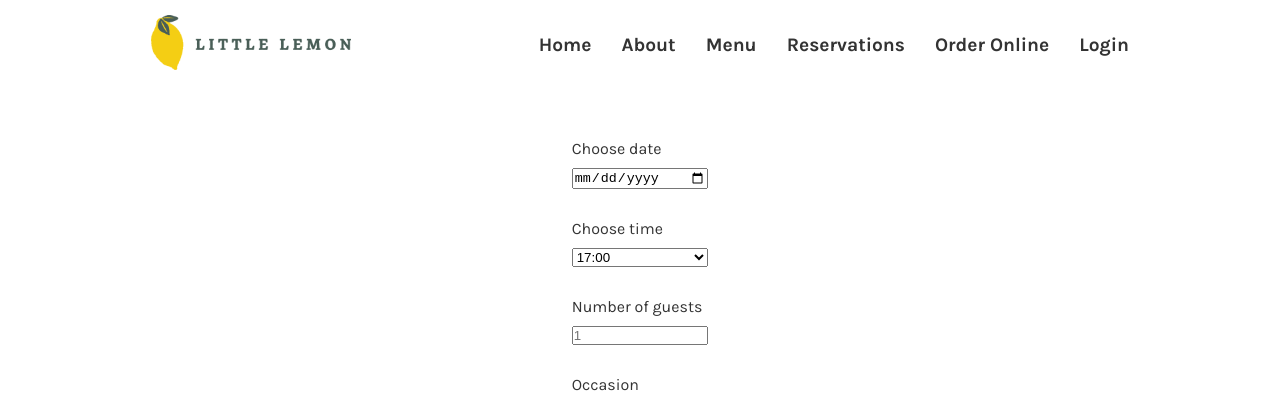
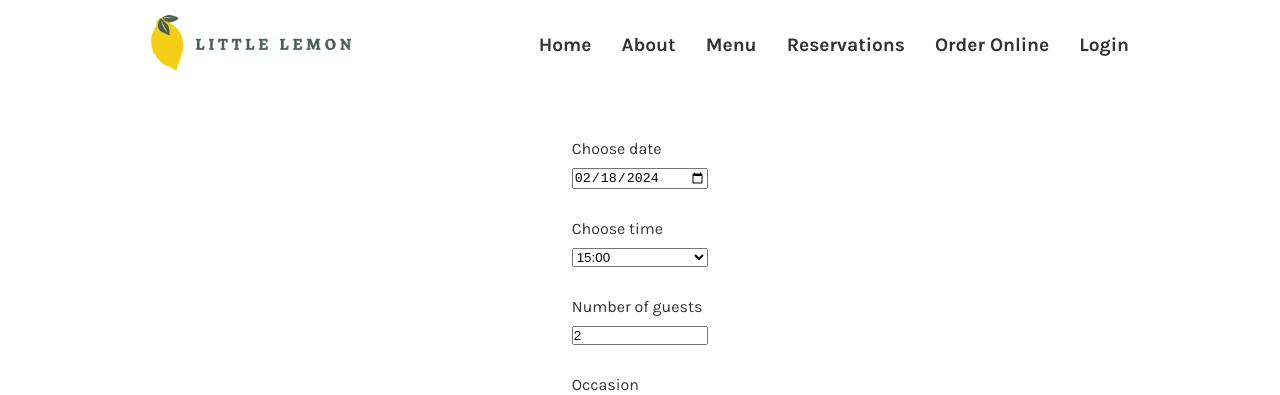
Before and after one commit to geoffrey-coursera/front-end-capstone-project, a React (Create React App) app: page /reservations in a window 1280 px wide. Shown: the top 395 px of the page. Built offline with nearby package versions, Linux system fonts and the light colour scheme; a web font is replaced by a local one.

Commit message:
feat: control BookingFrom components and use sensible defaults

```diff
--- a/src/Pages/Reservations/BookingForm.jsx
+++ b/src/Pages/Reservations/BookingForm.jsx
@@ -1,28 +1,55 @@
+import { useState } from 'react';
+
+import { generateTimes } from './availableTimes';
+
 import './BookingForm.scss';
 
 export { BookingForm as default };
 
+const initializeTimes = generateTimes(new Date().getHours(), 22);
+
 const BookingForm = () => {
+    const now = new Date();
+    const currentDate = now.toISOString().slice(0, 10);
+
+    const [availableTimes] = useState(initializeTimes());
+
+    const [date, setDate] = useState(currentDate);
+    const [time, setTime] = useState(availableTimes[0]);
+    const [guests, setGuests] = useState(2);
+
+    const update = setter => e => setter(e.target.value);
+
     return (
         <form id="booking-form">
             <fieldset>
                 <label htmlFor="res-date">Choose date</label>
-                <input type="date" id="res-date" />
+                <input
+                    id="res-date"
+                    type="date"
+                    value={date}
+                    onChange={update(setDate)}
+                />
             </fieldset>
             <fieldset>
-            <label htmlFor="res-time">Choose time</label>
-                <select id="res-time">
-                    <option>17:00</option>
-                    <option>18:00</option>
-                    <option>19:00</option>
-                    <option>20:00</option>
-                    <option>21:00</option>
-                    <option>22:00</option>
+                <label htmlFor="res-time">Choose time</label>
+                <select
+                    id="res-time"
+                    value={time}
+                    onChange={update(setTime)}
+                >
+                    {availableTimes.map(time => <option key={time}>{time}</option>)}
                 </select>
             </fieldset>
             <fieldset>
                 <label htmlFor="guests">Number of guests</label>
-                <input type="number" placeholder="1" min="1" max="10" id="guests" />
+                <input
+                    id="guests"
+                    type="number"
+                    value={guests}
+                    min="1" max="10"
+                    onChange={update(setGuests)}
+                />
             </fieldset>
             <fieldset>
                 <label htmlFor="occasion">Occasion</label>
@@ -33,5 +60,5 @@ const BookingForm = () => {
             </fieldset>
             <input type="submit" value="Make Your reservation" />
         </form>
-    )
+    );
 };
--- /dev/null
+++ b/src/Pages/Reservations/availableTimes.js
@@ -0,0 +1,8 @@
+export { generateTimes };
+
+const generateTimes = (start, end) => () => {
+    return Array.from(
+        {length: end - start},
+        (_, i) => String(start + i + 1).padStart(2, '0') + ':00'
+    );
+};
```
Also changed, not shown: 1 other file (tests, documents, lock files or other folders).
